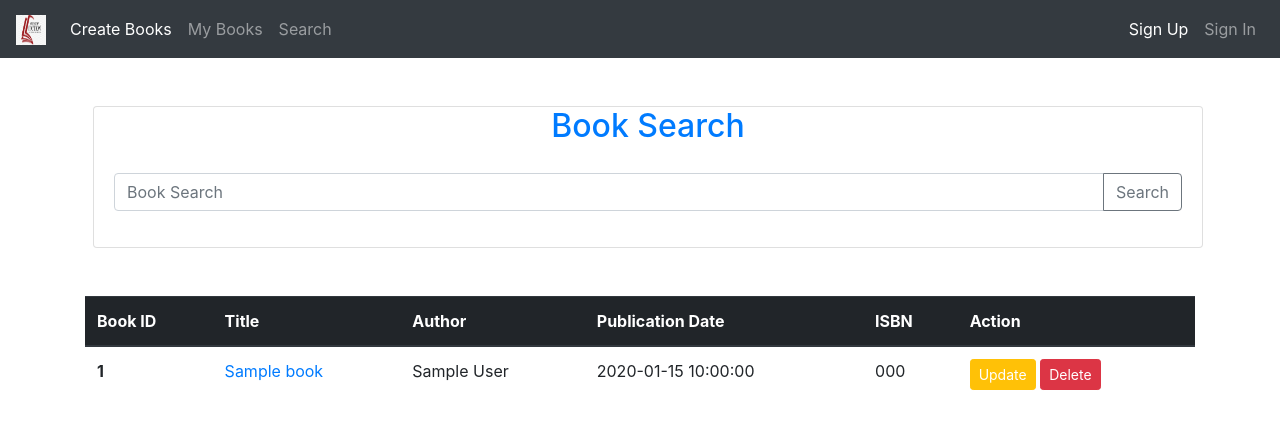
After one commit to zorojurio/fastAPIBookLibrary, a FastAPI app: template templates/books/book_search.html in a window 1280 px wide. The commit adds this page. Shown: the top 429 px of the page. Run offline with FastAPI, Linux system fonts and the light colour scheme; the template is opened without the code that fills it: most values are stand-ins (such as "Sample title", 1, 10 or a date in 2020); some libraries are stand-ins or nearby versions.

Commit message:
search using title and author

```diff
--- a/templates/books/book_list.html
+++ b/templates/books/book_list.html
@@ -47,8 +47,6 @@
 
                     </tbody>
                 </table>
-
-
             </div>
         </div>
     </div>
--- /dev/null
+++ b/templates/books/book_search.html
@@ -0,0 +1,96 @@
+{% extends "base.html" %}
+
+{% block title %}
+    DashBoard
+{% endblock %}
+
+{% block content %}
+    <div class="container">
+
+        <div class="row mt-5">
+            <div class="col-12 ml-2">
+                {% for error in errors %}
+                    <div class="alert alert-danger alert-dismissible">
+                        <button type="button" class="close" data-dismiss="alert">&times;</button>
+                        {{ error }}
+                    </div>
+                {% endfor %}
+                <div class="card">
+                    <h2 class="text-primary text-center">Book Search
+                    </h2>
+                    <div class="card-body">
+                        <form method="POST">
+                            <div class="input-group mb-3">
+                                <input type="text" class="form-control" placeholder="Book Search"
+                                       name="search" value="{{ search }}" aria-describedby="basic-addon2">
+                                <div class="input-group-append">
+                                    <button class="btn btn-outline-secondary" type="submit">Search</button>
+                                </div>
+                            </div>
+                        </form>
+                    </div>
+                </div>
+            </div>
+
+            {% if books %}
+                <div class="col-sm-12 col-md-12 col-lg-12 mr-auto mt-5">
+                    <table class="table">
+                        <thead class="thead-dark">
+                        <tr>
+                            <th scope="col">Book ID</th>
+                            <th scope="col">Title</th>
+                            <th scope="col">Author</th>
+                            <th scope="col">Publication Date</th>
+                            <th scope="col">ISBN</th>
+                            <th scope="col">Action</th>
+
+                        </tr>
+                        </thead>
+                        <tbody>
+                        {% for book in books %}
+                            <tr>
+                                <th scope="row">{{ book.id }}</th>
+                                <td>
+                                    <a href="/books/{{ book.id }}" class="text-primary">
+                                        {{ book.title }}
+                                    </a>
+                                </td>
+                                <td>{{ book.author }}</td>
+                                <td>{{ book.publication_date }}</td>
+                                <td>{{ book.isbn }}</td>
+                                <td>
+                                    <a href="/books/update/{{ book.id }}"
+                                       class="btn btn-warning text-white btn-sm">Update</a>
+                                    <a onclick="delete_book({{ book.id }})"
+                                       class="btn btn-danger text-white btn-sm">Delete</a>
+                                </td>
+
+                            </tr>
+
+                        {% endfor %}
+
+
+                        </tbody>
+                    </table>
+                </div>
+            {% endif %}
+        </div>
+    </div>
+{% endblock %}
+
+
+{% block scripts %}
+    <script type="text/javascript">
+        function delete_book(id) {
+            fetch('/books/delete/' + id, {
+                method: 'DELETE',
+            })
+                .then(data => {
+                    window.location.href = '/books/list';
+                })
+                .catch(error => {
+                    console.log(error);
+                });
+        }
+    </script>
+{% endblock %}
--- a/templates/components/navbar.html
+++ b/templates/components/navbar.html
@@ -13,6 +13,9 @@
             </li>
             <li class="nav-item">
                 <a class="nav-link" href="/books/list">My Books</a>
+            </li>
+            <li class="nav-item">
+                <a class="nav-link" href="/books/search/author">Search</a>
             </li>
         </ul>
         <ul class="navbar-nav mr-left">
--- a/webapp/routes/user_auth.py
+++ b/webapp/routes/user_auth.py
@@ -17,7 +17,6 @@ from webapp.forms.register_form import UserCreateForm
 
 templates = Jinja2Templates(directory="templates")
 auth = APIRouter(include_in_schema=False)
-auth.mount("/static", StaticFiles(directory="static"), name="static")
 
 logger = get_logger(__name__)
 
```
Also changed, not shown: exception_handler.py (+10 -4 lines), handlers/book.py (+22 -0 lines), webapp/forms/search_form.py (added, +14 -0 lines), webapp/routes/books.py (+30 -0 lines).
